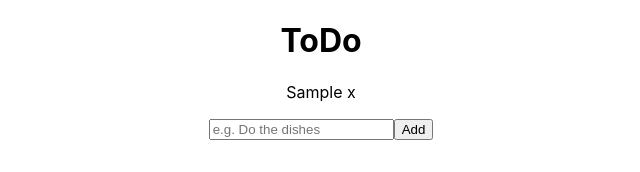
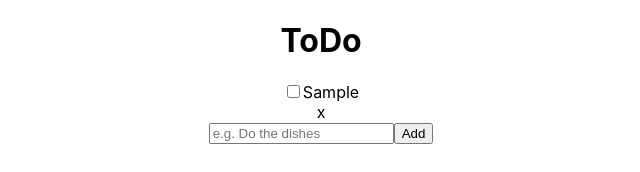
Before and after one commit to taskinoz/React-Todo, a React (Create React App) app: page / in a window 1280 px wide. Both pictures are taken after typing "Sample" into the empty fields and a click on the button "Add". Shown: the top 172 px of the page, without its empty margins (319-959 px from the left). Built offline with nearby package versions, Linux system fonts and the light colour scheme.

Commit message:
Updated list with checks

```diff
--- a/src/Components/List.jsx
+++ b/src/Components/List.jsx
@@ -1,11 +1,51 @@
+import { useState } from "react";
+import { Form } from "react-bootstrap";
+import styled from "styled-components";
+
+const List = styled.div`
+
+`
+
+const ListChecked = styled(Form.Check)`
+  ${props => props.isChecked && 'label {text-decoration: line-through;}'}
+`
+
 const ToDoList = ({
     list,
     updateList,
 }) => {
+  const listItems = Object.keys(list);
+  const [ticked, setTicked] = useState([])
+
+  const updateTicked = (item, index, remove=false) => {
+    let newList = [...ticked];
+    remove ? newList.splice(index, remove) : newList.splice(index, remove, item);
+    setTicked(newList);
+  }
+
   return (
-    (Object.keys(list)).map(item =>
-      <p>{list[item]} <span onClick={() => updateList(item,true)}>x</span></p>
-    )
+    <List>
+      {listItems === 0 &&
+        <div className="empty">
+          <p>List Empty</p>
+        </div>
+      }
+      {listItems.length > 0 && listItems.map((item, index) =>
+        <div className="list-item">
+          <ListChecked
+            type='checkbox'
+            label={list[item]}
+            onChange={(e) => updateTicked(item, index, e.target.checked)}
+            isChecked={ticked.includes(item)}
+          />
+          <span onClick={() => {
+            updateList(item,true);
+            updateTicked(item, index, true);
+          }}>x</span>
+        </div>
+      )}
+    </List>
+
   );
 }
 
```
